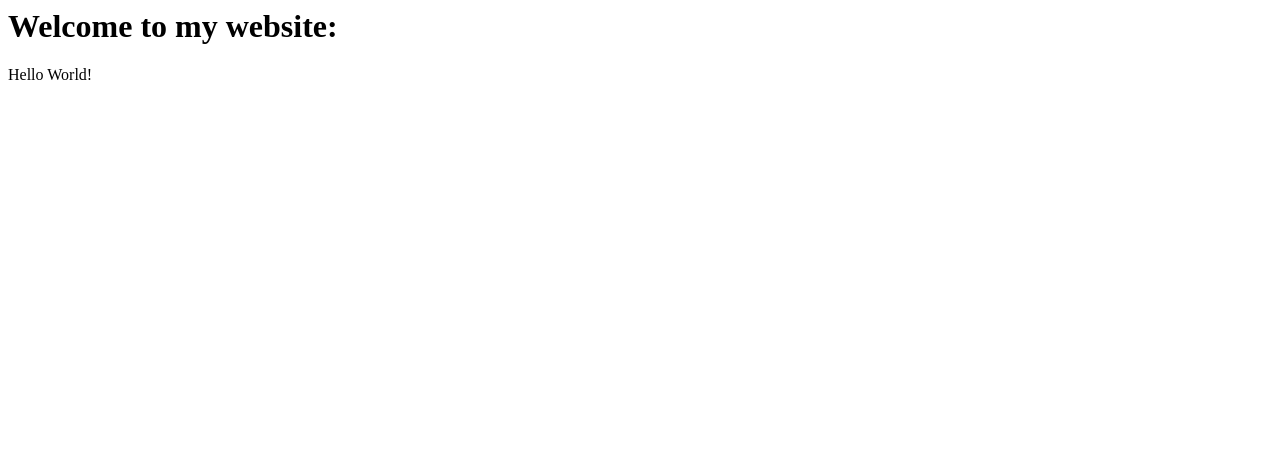
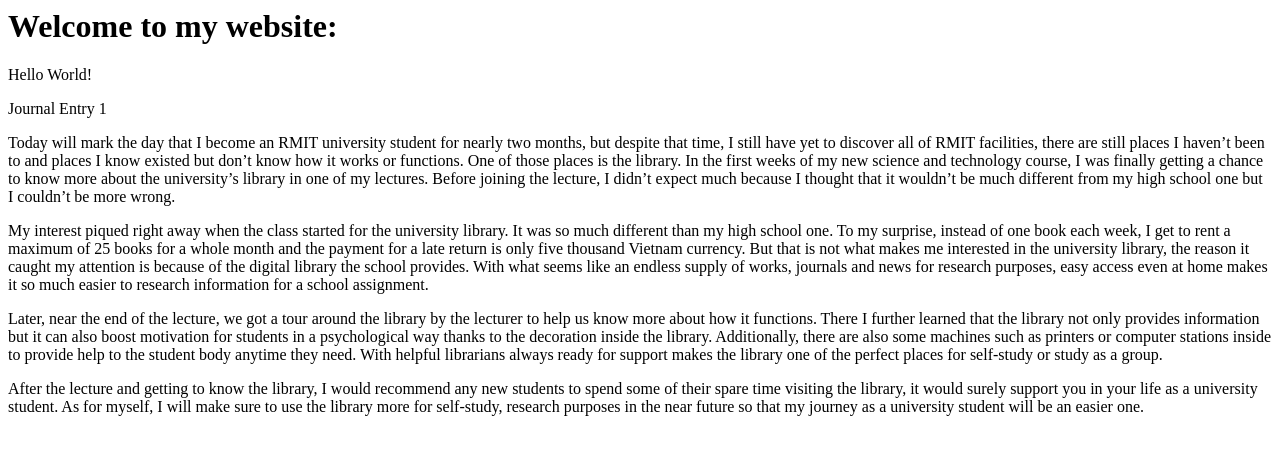
Before and after one commit to S3878734/s3878734.github.io, a plain HTML site: page index.html in a window 1280 px wide. Drawn offline with Linux system fonts and the light colour scheme.

Commit message:
update ver 2 index.html

```diff
--- a/index.html
+++ b/index.html
@@ -5,5 +5,14 @@
     <body>
         <h1>Welcome to my website:</h1>
         <p>Hello World!</p>
+        <p>Journal Entry 1</p>
+        <p>Today will mark the day that I become an RMIT university student for nearly two months, but despite that time, I still have yet to discover all of RMIT facilities, there are still places I haven’t been to and places I know existed but don’t know how it works or functions. One of those places is the library. In the first weeks of my new science and technology course, I was finally getting a chance to know more about the university’s library in one of my lectures. Before joining the lecture, I didn’t expect much because I thought that it wouldn’t be much different from my high school one but I couldn’t be more wrong.
+
+            <p>My interest piqued right away when the class started for the university library. It was so much different than my high school one. To my surprise, instead of one book each week, I get to rent a maximum of 25 books for a whole month and the payment for a late return is only five thousand Vietnam currency. But that is not what makes me interested in the university library, the reason it caught my attention is because of the digital library the school provides. With what seems like an endless supply of works, journals and news for research purposes, easy access even at home makes it so much easier to research information for a school assignment.</p>
+
+            <p>Later, near the end of the lecture, we got a tour around the library by the lecturer to help us know more about how it functions. There I further learned that the library not only provides information but it can also boost motivation for students in a psychological way thanks to the decoration inside the library. Additionally, there are also some machines such as printers or computer stations inside to provide help to the student body anytime they need. With helpful librarians always ready for support makes the library one of the perfect places for self-study or study as a group.</p>
+
+            <p>After the lecture and getting to know the library, I would recommend any new students to spend some of their spare time visiting the library, it would surely support you in your life as a university student. As for myself, I will make sure to use the library more for self-study, research purposes in the near future so that my journey as a university student will be an easier one.
+            </p>
     </body>
 </html>
```
